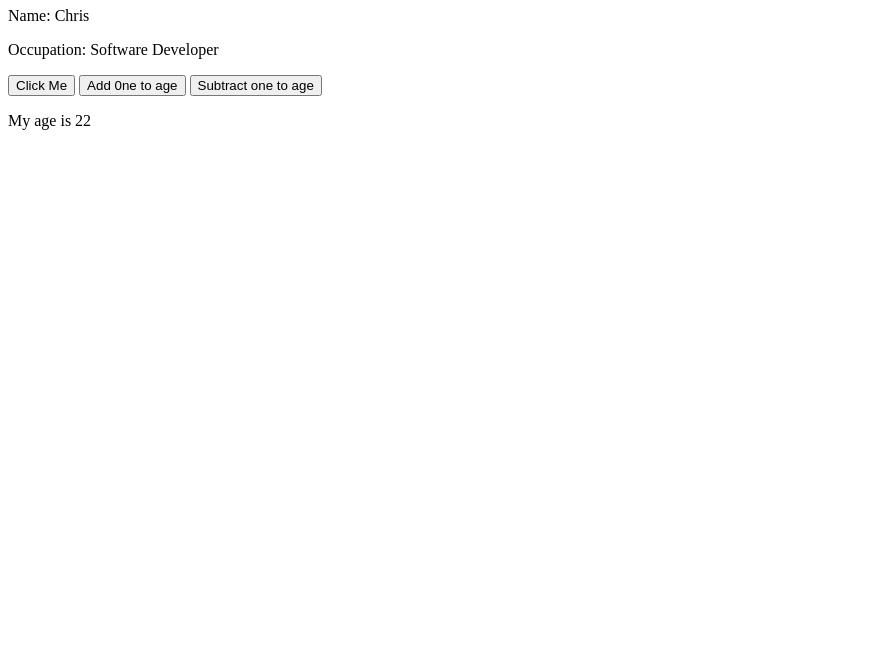
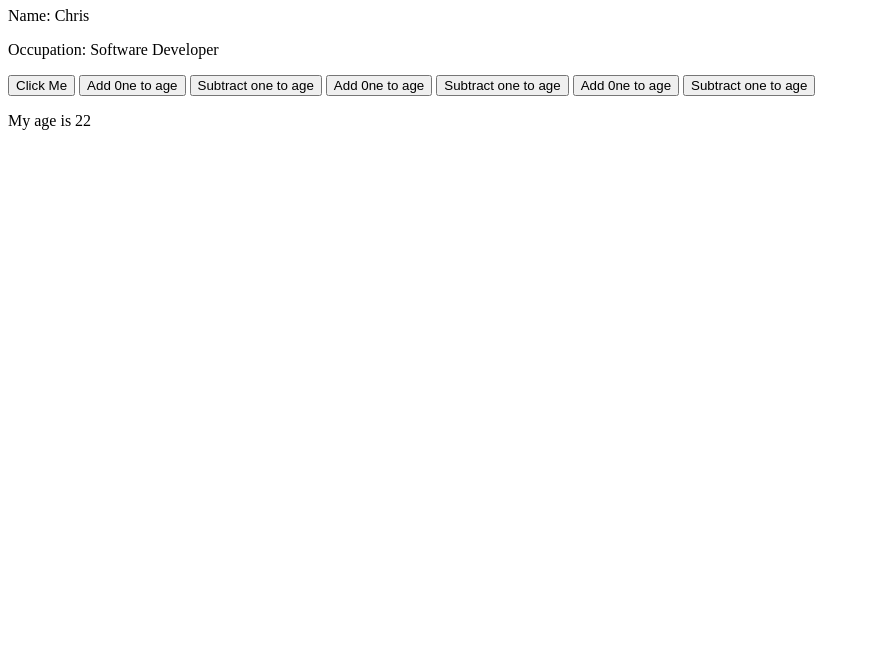
Before and after one commit to chriswaweru70/vue-data-and-Methods, a plain HTML site: page index.html in a window 1280 px wide. Shown: the part 136-800 px from the top of the page, without its empty margins (0-870 px from the left). Drawn offline with nearby package versions, Linux system fonts and the light colour scheme.

Commit message:
v-on modifiers

```diff
--- a/app.js
+++ b/app.js
@@ -15,11 +15,11 @@ new Vue({
         greetUser: function (event) {
             alert('Hey Mr' + ' ' + this.name)
         },
-        add: function () {
-            this.age++; // this.age+= 10
+        add: function (inc) {
+            this.age += inc; // this.age+= 10
         },
-        subtract: function () {
-            this.age--;  // this.age+= 12
+        subtract: function (dec) {
+            this.age -= dec;  // this.age+= 12
         }
     }
 });
--- a/index.html
+++ b/index.html
@@ -18,8 +18,12 @@
             <p> Name: {{ name }}</p>
             <p>Occupation: {{ job }}</p>
             <button v-on:click="greetUser">Click Me</button>
-            <button v-on:click="add">Add 0ne to age</button>
-            <button v-on:click="subtract">Subtract one to age</button>
+            <button v-on:click="add(1)">Add 0ne to age</button>
+            <button v-on:click="subtract(1)">Subtract one to age</button>
+            <button v-on:dblclick="add(5)">Add 0ne to age</button>
+            <button v-on:dblclick="subtract(5)">Subtract one to age</button>
+            <button v-on:mouseover="add(10)">Add 0ne to age</button>
+            <button v-on:mouseover="subtract(10)">Subtract one to age</button>
             <p>My age is {{ age }}</p>
         </div>
         <script src="app.js"></script>
```
